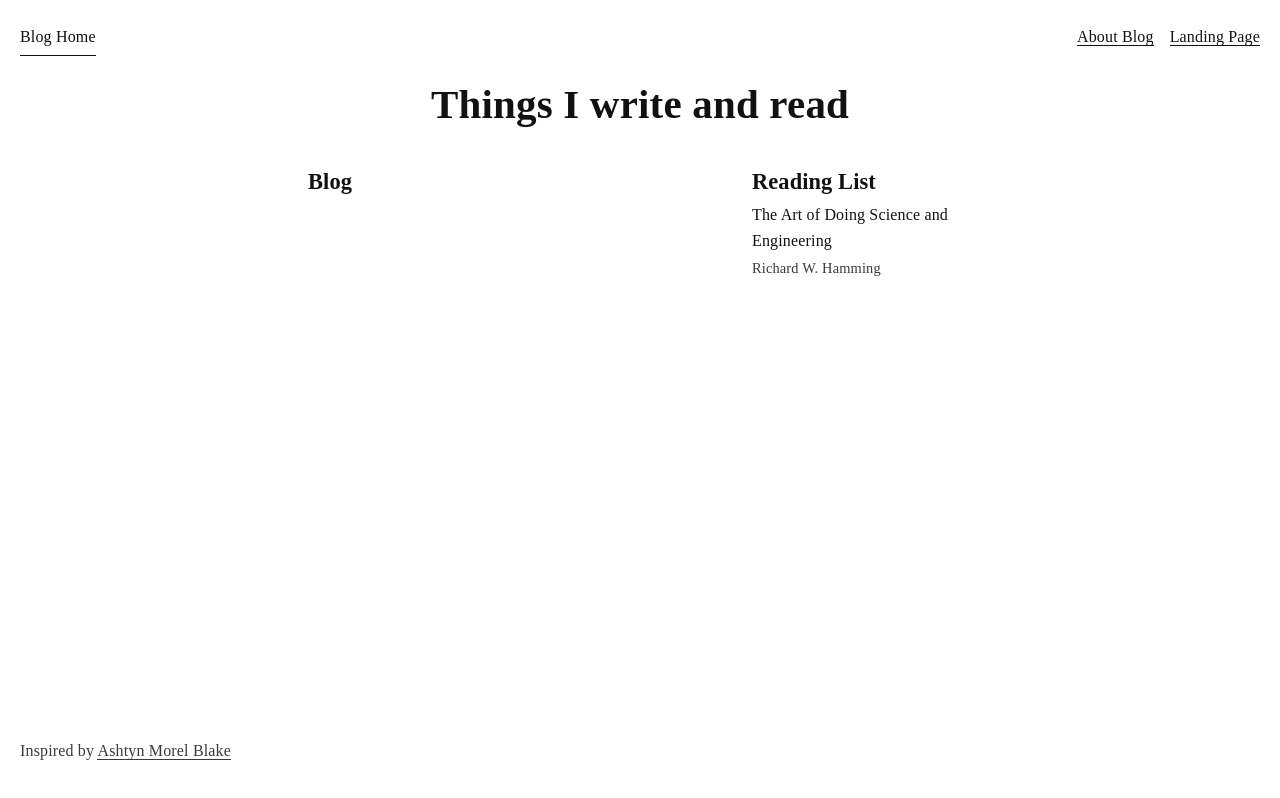
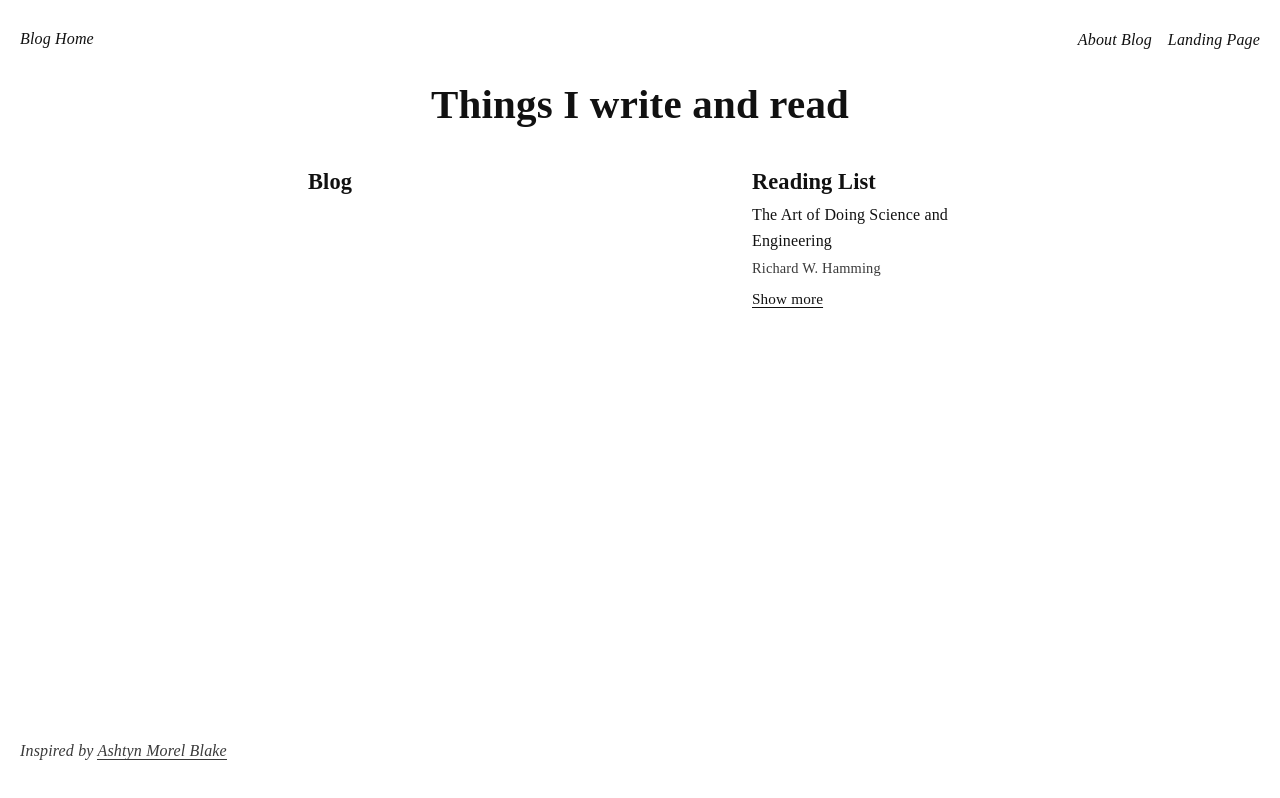
Before and after one commit to akim42003/idea_buckets, a SvelteKit app: page / in a window 1280 px wide. Built offline with nearby package versions, Linux system fonts and the light colour scheme.

Commit message:
styling fixes

```diff
--- a/src/lib/posts.ts
+++ b/src/lib/posts.ts
@@ -14,11 +14,38 @@ const postModules = import.meta.glob('/src/content/posts/*.sveltex', { eager: tr
 	PostModule
 >;
 
-export const posts = Object.entries(postModules)
-	.map(([path, post]) => ({
-		slug: path.split('/').pop()?.replace('.sveltex', '') ?? '',
-		...post.metadata
-	}))
-	.sort((a, b) => (a.date < b.date ? 1 : -1));
+const postEntries = Object.entries(postModules);
+
+const posts = postEntries.map((entry) => {
+	const path = entry[0];
+	const post = entry[1];
+
+	// Get the filename from the path
+	const filename = path.split('/').pop();
+
+	// Remove the file extension to make the slug
+	let slug = '';
+	if (filename) {
+		slug = filename.replace('.sveltex', '');
+	}
+
+	// Return a clean post object
+	return {
+		slug,
+		title: post.metadata.title,
+		date: post.metadata.date,
+		description: post.metadata.description
+	};
+});
+
+// Sort posts by date (newest first)
+posts.sort((a, b) => {
+	if (a.date < b.date) {
+		return 1;
+	}
+	return -1;
+});
+
+export { posts };
 
 export const postBySlug = (slug: string) => postModules[`/src/content/posts/${slug}.sveltex`];
--- a/src/lib/reading-list.ts
+++ b/src/lib/reading-list.ts
@@ -1,6 +1,7 @@
 export type ReadingEntry = {
 	title: string;
 	author: string;
+	readWhen: string;
 	thoughts: string;
 };
 
@@ -8,7 +9,7 @@ export const readingList: ReadingEntry[] = [
 	{
 		title: 'The Art of Doing Science and Engineering',
 		author: 'Richard W. Hamming',
+		readWhen: 'Fall-Winter 25-26',
 		thoughts: 'A bracing reminder that taste and curiosity matter as much as technique.'
-	},
-
+	}
 ];
--- a/src/routes/+page.svelte
+++ b/src/routes/+page.svelte
@@ -1,7 +1,7 @@
 <script lang="ts">
 	export let data: {
 		posts: { title: string; date: string; slug: string }[];
-		readingList: { title: string; author: string; thoughts: string }[];
+		readingList: { title: string; author: string; readWhen: string; thoughts: string }[];
 	};
 </script>
 
@@ -32,7 +32,7 @@
 				</li>
 			{/each}
 		</ul>
-		{#if data.readingList.length > 10}
+		{#if data.readingList.length > 0}
 			<a class="reading-more" href="/reading-list">Show more</a>
 		{/if}
 	</aside>
--- a/src/style.css
+++ b/src/style.css
@@ -36,6 +36,7 @@ header {
 	justify-content: flex-start;
 	gap: 1rem;
 	position: fixed;
+	align-items: center;
 	top: 0;
 	left: 0;
 	right: 0;
@@ -57,6 +58,7 @@ footer {
 	background: transparent;
 	color: var(--muted);
 	font-size: 1rem;
+	font-style: italic;
 	z-index: 10;
 	min-height: var(--footer-h);
 }
@@ -97,6 +99,11 @@ header ul {
 	flex-wrap: wrap;
 }
 
+header a {
+	background-image: none;
+	font-style: italic;
+}
+
 .home-title {
 	text-align: center;
 	margin-bottom: 2.5rem;
@@ -123,6 +130,15 @@ header ul {
 	gap: 0.9rem;
 }
 
+.post-list a,
+.reading-more {
+	text-decoration: underline;
+	text-decoration-thickness: 1px;
+	text-underline-offset: 0.18em;
+	text-decoration-color: currentColor;
+	background-image: none;
+}
+
 .post-date {
 	display: block;
 	color: var(--muted);
@@ -143,12 +159,24 @@ header ul {
 
 .reading-more {
 	display: inline-block;
-	margin-top: 1rem;
+	margin-top: 0.35rem;
 	font-size: 0.95rem;
 }
 
 .reading-entry {
 	margin: 0 0 2rem;
+}
+
+.reading-entry h2 {
+	margin-bottom: 0.6rem;
+}
+
+.reading-entry .post-meta {
+	margin: 0 0 0.2rem;
+}
+
+.reading-entry .post-meta:last-of-type {
+	margin-bottom: 0.7rem;
 }
 
 .home-center {
```
Also changed, not shown: 1 other file (tests, documents, lock files or other folders).
